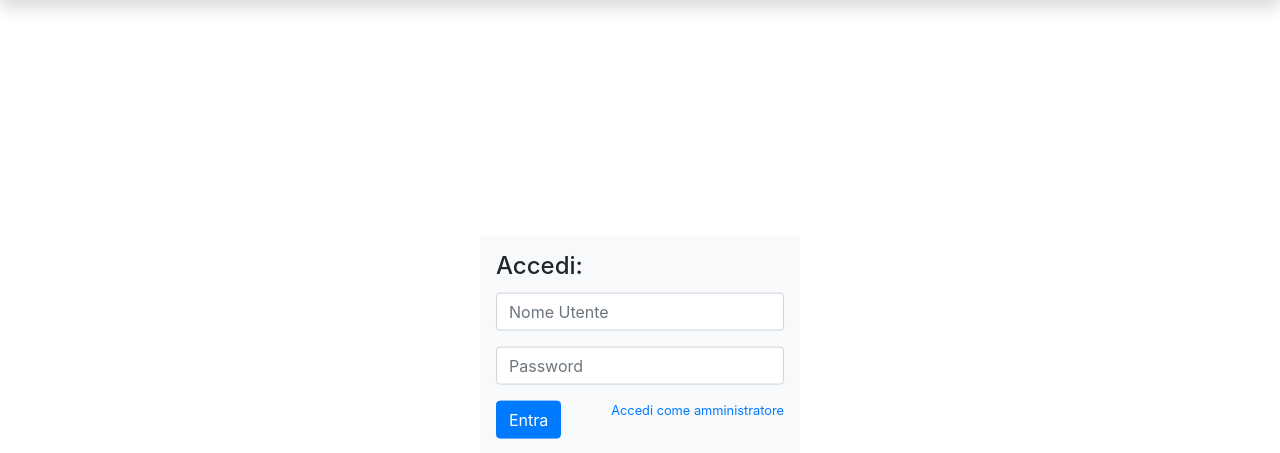
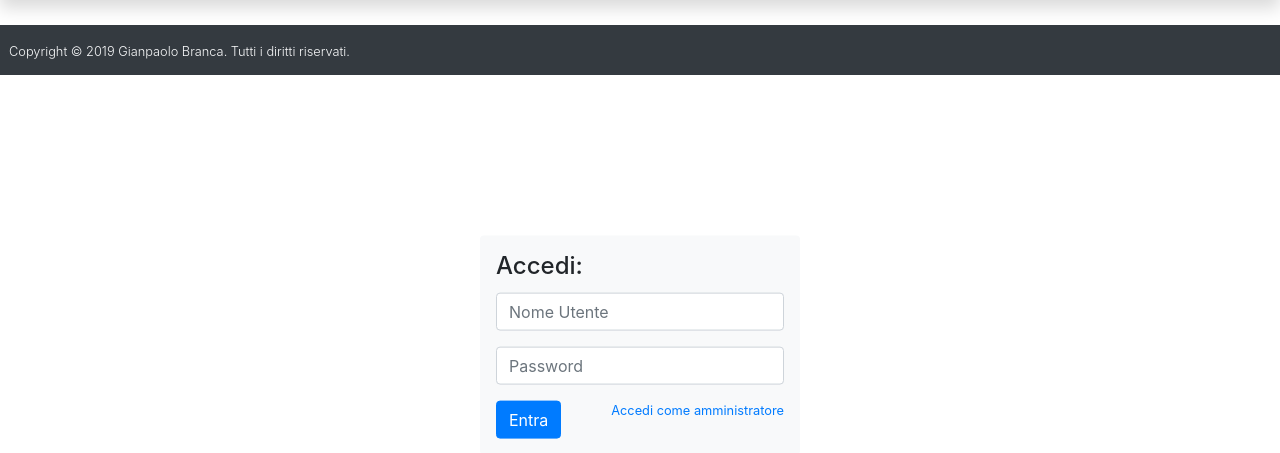
Before and after one commit to GianpaoloBranca/CAI-Punti-Interesse, a Django app: a page that uses templates/punti_interesse/base.html in a window 1280 px wide. Shown: the part 55-508 px from the top of the page. Run offline with Django 3.2, Linux system fonts and the light colour scheme; some libraries are stand-ins or nearby versions.

Commit message:
Add footer

```diff
--- a/templates/punti_interesse/base.html
+++ b/templates/punti_interesse/base.html
@@ -19,7 +19,7 @@
       CAI
     </title>
   </head>
-  <body style='padding-top:80px'>
+  <body style='padding-top:80px;'>
     <nav class="navbar navbar-dark fixed-top bg-dark flex-md-nowrap p-0 shadow">
       <a class="navbar-brand mx-3" href="#">
         <img src="{% static "images/logo_cai.png" %}" height="45" alt="">
@@ -42,7 +42,20 @@
       {% endif %}
       <!-- END Navbar sections and links -->
     </nav>
+
     {% block main %}{% endblock main %}
+
+    <footer class="bg-dark" style="height:50px;">
+      <table style="height: 100%;">
+        <tbody>
+          <tr>
+            <td class="align-middle">
+              <small class="text-light font-weight-light pl-2">Copyright &copy; 2019 Gianpaolo Branca. Tutti i diritti riservati.</small>
+            </td>
+          </tr>
+        </tbody>
+      </table>
+    </footer>
     <!-- Optional JavaScript -->
     <!-- jQuery first, then Popper.js, then Bootstrap JS -->
     <script src="https://code.jquery.com/jquery-3.3.1.min.js" integrity="sha256-FgpCb/KJQlLNfOu91ta32o/NMZxltwRo8QtmkMRdAu8=" crossorigin="anonymous"></script>
```
